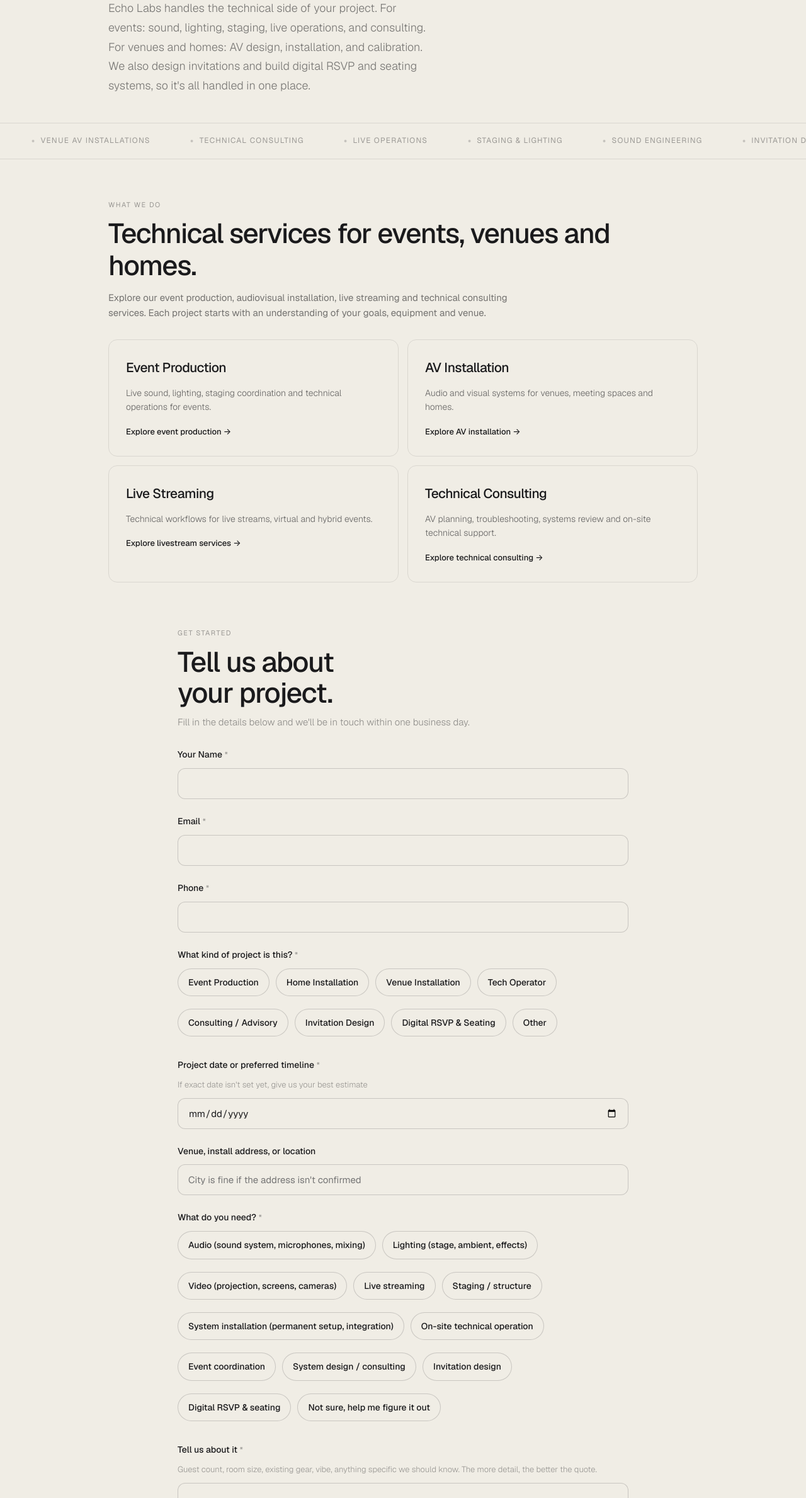
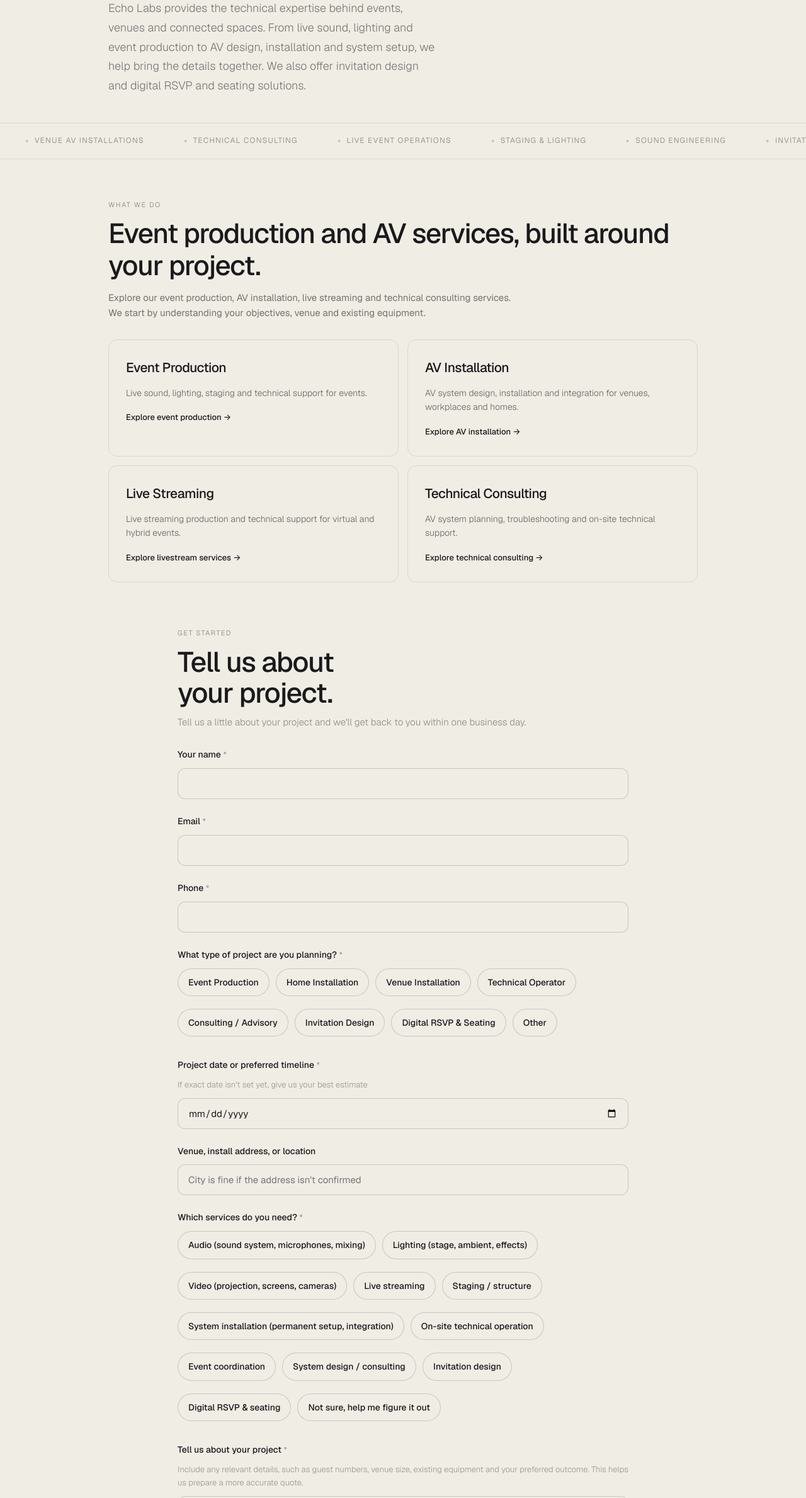
Before and after one commit to opaul-pixel/opaul-pixel.github.io, a plain HTML site: page index.html in a window 1280 px wide. Shown: the part 421-2800 px from the top of the page at 63% size. Drawn offline with nearby package versions, Linux system fonts and the light colour scheme.

Commit message:
Proofread and refine index.html copy for clarity and Australian English

```diff
--- a/index.html
+++ b/index.html
@@ -4,7 +4,7 @@
   <meta charset="UTF-8" />
   <meta name="viewport" content="width=device-width, initial-scale=1.0" />
   <title>Echo Labs Group | Event Production, AV Installation &amp; Technical Services Australia</title>
-  <meta name="description" content="Echo Labs Group provides event production, live sound, lighting, staging, AV installation, technical operations and digital event solutions in Australia. Discuss your project." />
+  <meta name="description" content="Event production, live sound, lighting, AV installation and technical support for events, venues and homes. Discuss your project with Echo Labs Group." />
   <meta name="robots" content="index, follow, max-image-preview:large" />
   <link rel="canonical" href="https://echolabsgroup.com/" />
   <meta property="og:type" content="website" />
@@ -440,8 +440,8 @@
   <!-- HERO -->
   <section class="hero">
     <p class="hero-eyebrow">AV, IT & Event Production · Australia</p>
-    <h1 class="hero-headline">Your project,<br><em>technically</em><br>perfect.</h1>
-    <p class="hero-body">Echo Labs handles the technical side of your project. For events: sound, lighting, staging, live operations, and consulting. For venues and homes: AV design, installation, and calibration. We also design invitations and build digital RSVP and seating systems, so it's all handled in one place.</p>
+    <h1 class="hero-headline">Your project,<br><em>expertly</em><br>delivered.</h1>
+    <p class="hero-body">Echo Labs provides the technical expertise behind events, venues and connected spaces. From live sound, lighting and event production to AV design, installation and system setup, we help bring the details together. We also offer invitation design and digital RSVP and seating solutions.</p>
   </section>
 
   <!-- TICKER -->
@@ -451,7 +451,7 @@
       <div class="ticker-item"><span class="ticker-dot"></span>Home Installations</div>
       <div class="ticker-item"><span class="ticker-dot"></span>Venue AV Installations</div>
       <div class="ticker-item"><span class="ticker-dot"></span>Technical Consulting</div>
-      <div class="ticker-item"><span class="ticker-dot"></span>Live Operations</div>
+      <div class="ticker-item"><span class="ticker-dot"></span>Live Event Operations</div>
       <div class="ticker-item"><span class="ticker-dot"></span>Staging & Lighting</div>
       <div class="ticker-item"><span class="ticker-dot"></span>Sound Engineering</div>
       <div class="ticker-item"><span class="ticker-dot"></span>Invitation Design</div>
@@ -460,7 +460,7 @@
       <div class="ticker-item"><span class="ticker-dot"></span>Home Installations</div>
       <div class="ticker-item"><span class="ticker-dot"></span>Venue AV Installations</div>
       <div class="ticker-item"><span class="ticker-dot"></span>Technical Consulting</div>
-      <div class="ticker-item"><span class="ticker-dot"></span>Live Operations</div>
+      <div class="ticker-item"><span class="ticker-dot"></span>Live Event Operations</div>
       <div class="ticker-item"><span class="ticker-dot"></span>Staging & Lighting</div>
       <div class="ticker-item"><span class="ticker-dot"></span>Sound Engineering</div>
       <div class="ticker-item"><span class="ticker-dot"></span>Invitation Design</div>
@@ -471,13 +471,13 @@
   <!-- SERVICES -->
   <section class="services-section" id="services" aria-labelledby="services-heading">
     <p class="section-label">What we do</p>
-    <h2 id="services-heading">Technical services for events, venues and homes.</h2>
-    <p class="services-intro">Explore our event production, audiovisual installation, live streaming and technical consulting services. Each project starts with an understanding of your goals, equipment and venue.</p>
+    <h2 id="services-heading">Event production and AV services, built around your project.</h2>
+    <p class="services-intro">Explore our event production, AV installation, live streaming and technical consulting services. We start by understanding your objectives, venue and existing equipment.</p>
     <div class="service-grid">
-      <a class="service-card" href="/event-production.html"><h3>Event Production</h3><p>Live sound, lighting, staging coordination and technical operations for events.</p><span>Explore event production →</span></a>
-      <a class="service-card" href="/av-installation.html"><h3>AV Installation</h3><p>Audio and visual systems for venues, meeting spaces and homes.</p><span>Explore AV installation →</span></a>
-      <a class="service-card" href="/livestreaming.html"><h3>Live Streaming</h3><p>Technical workflows for live streams, virtual and hybrid events.</p><span>Explore livestream services →</span></a>
-      <a class="service-card" href="/technical-consulting.html"><h3>Technical Consulting</h3><p>AV planning, troubleshooting, systems review and on-site technical support.</p><span>Explore technical consulting →</span></a>
+      <a class="service-card" href="/event-production.html"><h3>Event Production</h3><p>Live sound, lighting, staging and technical support for events.</p><span>Explore event production →</span></a>
+      <a class="service-card" href="/av-installation.html"><h3>AV Installation</h3><p>AV system design, installation and integration for venues, workplaces and homes.</p><span>Explore AV installation →</span></a>
+      <a class="service-card" href="/livestreaming.html"><h3>Live Streaming</h3><p>Live streaming production and technical support for virtual and hybrid events.</p><span>Explore livestream services →</span></a>
+      <a class="service-card" href="/technical-consulting.html"><h3>Technical Consulting</h3><p>AV system planning, troubleshooting and on-site technical support.</p><span>Explore technical consulting →</span></a>
     </div>
   </section>
 
@@ -485,7 +485,7 @@
   <section class="form-section" id="start">
     <p class="section-label">Get started</p>
     <h2 class="form-heading">Tell us about<br>your project.</h2>
-    <p class="form-subtext">Fill in the details below and we'll be in touch within one business day.</p>
+    <p class="form-subtext">Tell us a little about your project and we'll get back to you within one business day.</p>
 
     <div id="success-msg">
       <strong>Thanks — we'll be in touch.</strong>
@@ -498,7 +498,7 @@
       <input type="text" class="hp" name="_gotcha" tabindex="-1" autocomplete="off" aria-hidden="true" />
 
       <div class="field">
-        <label>Your Name <span class="req">*</span></label>
+        <label>Your name <span class="req">*</span></label>
         <input type="text" name="name" required />
       </div>
 
@@ -513,12 +513,12 @@
       </div>
 
       <div class="field">
-        <label>What kind of project is this? <span class="req">*</span></label>
+        <label>What type of project are you planning? <span class="req">*</span></label>
         <div class="option-group" id="project-type-group">
           <label class="option-label"><input type="radio" name="project_type" value="Event Production" required>Event Production</label>
           <label class="option-label"><input type="radio" name="project_type" value="Home Installation">Home Installation</label>
           <label class="option-label"><input type="radio" name="project_type" value="Venue Installation">Venue Installation</label>
-          <label class="option-label"><input type="radio" name="project_type" value="Tech Operator">Tech Operator</label>
+          <label class="option-label"><input type="radio" name="project_type" value="Technical Operator">Technical Operator</label>
           <label class="option-label"><input type="radio" name="project_type" value="Consulting / Advisory">Consulting / Advisory</label>
           <label class="option-label"><input type="radio" name="project_type" value="Invitation Design">Invitation Design</label>
           <label class="option-label"><input type="radio" name="project_type" value="Digital RSVP &amp; Seating">Digital RSVP & Seating</label>
@@ -532,9 +532,9 @@
           <label class="option-label"><input type="radio" name="event_type" value="Corporate">Corporate</label>
           <label class="option-label"><input type="radio" name="event_type" value="Wedding">Wedding</label>
           <label class="option-label"><input type="radio" name="event_type" value="Conference">Conference</label>
-          <label class="option-label"><input type="radio" name="event_type" value="Concert + Live music">Concert + Live music</label>
-          <label class="option-label"><input type="radio" name="event_type" value="Panel / hybrid">Panel / hybrid</label>
-          <label class="option-label"><input type="radio" name="event_type" value="Virtual / Livestream">Virtual / Livestream</label>
+          <label class="option-label"><input type="radio" name="event_type" value="Concert / Live Music">Concert / Live Music</label>
+          <label class="option-label"><input type="radio" name="event_type" value="Panel Discussion / Hybrid Event">Panel Discussion / Hybrid Event</label>
+          <label class="option-label"><input type="radio" name="event_type" value="Virtual Event / Live Stream">Virtual Event / Live Stream</label>
           <label class="option-label"><input type="radio" name="event_type" value="Other">Other</label>
         </div>
       </div>
@@ -565,7 +565,7 @@
       </div>
 
       <div class="field">
-        <label>What do you need? <span class="req">*</span></label>
+        <label>Which services do you need? <span class="req">*</span></label>
         <div class="option-group">
           <label class="option-label"><input type="checkbox" name="needs" value="Audio (sound system, microphones, mixing)">Audio (sound system, microphones, mixing)</label>
           <label class="option-label"><input type="checkbox" name="needs" value="Lighting (stage, ambient, effects)">Lighting (stage, ambient, effects)</label>
@@ -583,8 +583,8 @@
       </div>
 
       <div class="field">
-        <label>Tell us about it <span class="req">*</span></label>
-        <p class="hint">Guest count, room size, existing gear, vibe, anything specific we should know. The more detail, the better the quote.</p>
+        <label>Tell us about your project <span class="req">*</span></label>
+        <p class="hint">Include any relevant details, such as guest numbers, venue size, existing equipment and your preferred outcome. This helps us prepare a more accurate quote.</p>
         <textarea name="details" required></textarea>
       </div>
 
@@ -594,7 +594,7 @@
       </div>
 
       <div class="submit-row">
-        <button type="submit">Submit →</button>
+        <button type="submit">Send enquiry →</button>
       </div>
 
     </form>
```
